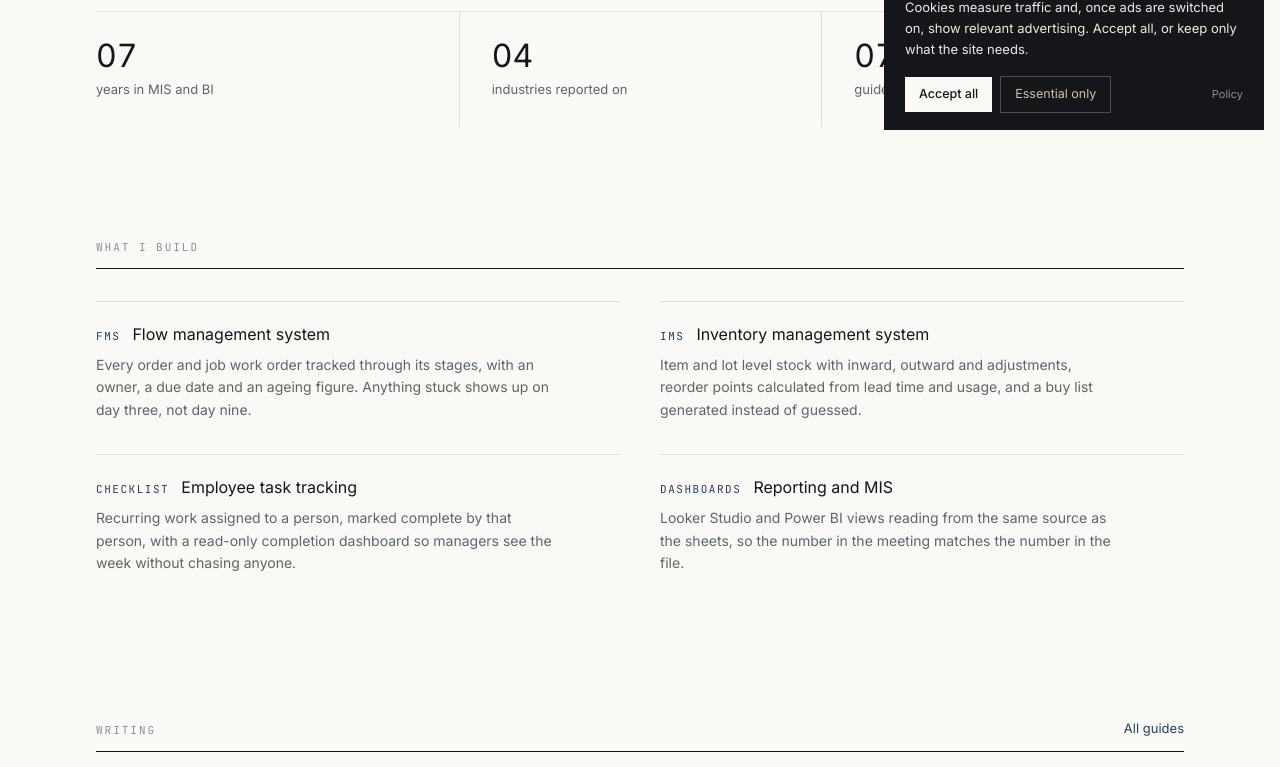
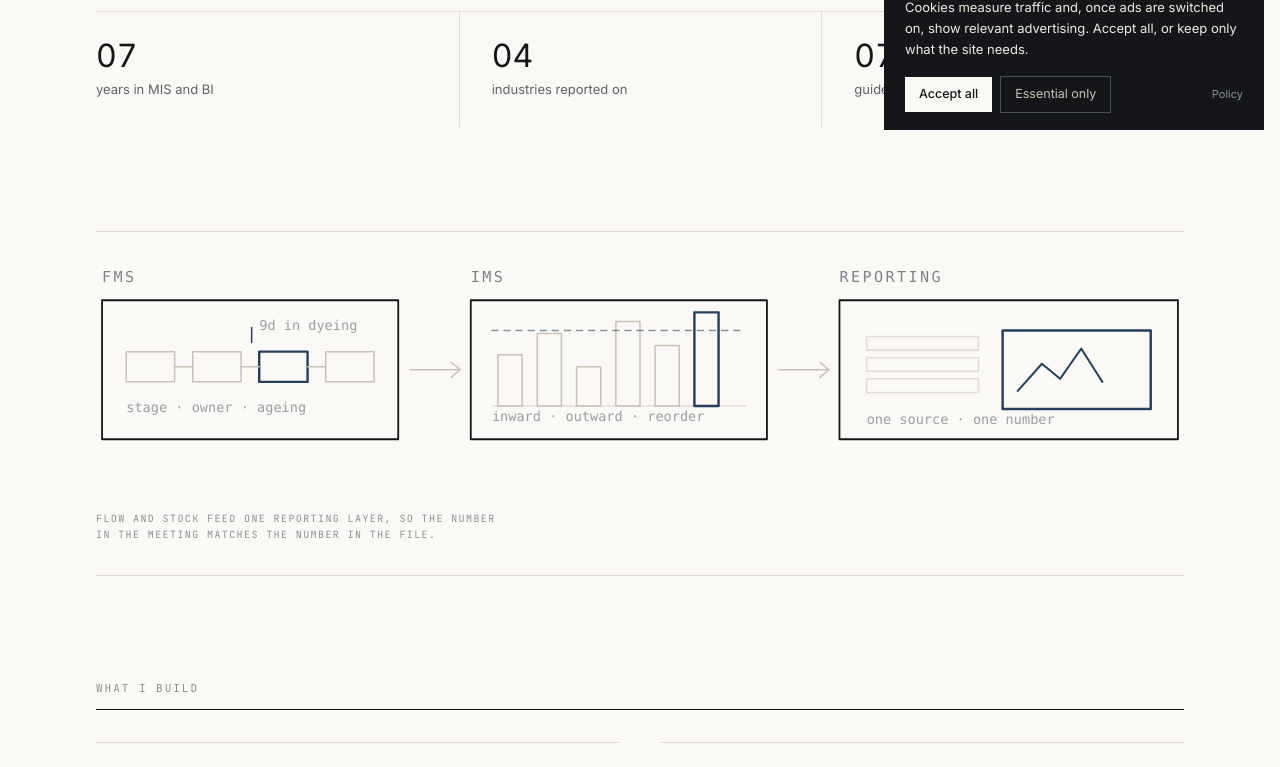
Before and after one commit to legitanna/Prashant-Portfolio, a Next.js app: page / in a window 1280 px wide. Shown: the part 654-1421 px from the top of the page. Built offline with nearby package versions, Linux system fonts and the light colour scheme.

Commit message:
Add two line-work system diagrams and a services page figure

```diff
--- a/app/globals.css
+++ b/app/globals.css
@@ -88,8 +88,14 @@
   }
 }
 
-/* Print */
-@media print {
+/* Diagrams */
+@media (max-width: 640px) {
+  .diagram-note {
+    display: none;
+  }
+}
+
+/* Print */@media print {
   @page {
     margin: 10mm 12mm;
   }
--- a/app/page.tsx
+++ b/app/page.tsx
@@ -1,6 +1,7 @@
 import Link from 'next/link';
 import Image from 'next/image';
 import { getAllGuides } from '@/lib/guides';
+import { Figure, PipelineDiagram } from '@/components/Diagrams';
 
 const stats = [
   { value: '07', label: 'years in MIS and BI' },
@@ -104,6 +105,15 @@ export default function Home() {
             </div>
           ))}
         </dl>
+      </section>
+
+      {/* Schematic */}
+      <section className="wrap py-12">
+        <div className="border-y border-[#e2ddd4] py-8">
+          <Figure caption="Flow and stock feed one reporting layer, so the number in the meeting matches the number in the file.">
+            <PipelineDiagram className="h-auto w-full" />
+          </Figure>
+        </div>
       </section>
 
       {/* What I build */}
--- a/app/services/page.tsx
+++ b/app/services/page.tsx
@@ -1,5 +1,6 @@
 import type { Metadata } from 'next';
 import Link from 'next/link';
+import { Figure, ValueChainDiagram } from '@/components/Diagrams';
 
 export const metadata: Metadata = {
   title: 'Services — FMS, IMS and automated reporting',
@@ -111,6 +112,12 @@ export default function ServicesPage() {
         your team already opens every day. Fixed scope, fixed fee, handed over working.
       </p>
 
+      <div className="mt-12 border-y border-[#e2ddd4] py-8">
+        <Figure caption="Every step is tracked where it happens. The report reads all of them, not a copy of one.">
+          <ValueChainDiagram className="h-auto w-full" />
+        </Figure>
+      </div>
+
       <section className="mt-14">
         <div className="border-b border-[#14161a] pb-3">
           <h2 className="eyebrow">What I build</h2>
--- /dev/null
+++ b/components/Diagrams.tsx
@@ -0,0 +1,180 @@
+type Props = { className?: string };
+
+const ink = '#14161a';
+const accent = '#24405e';
+const rule = '#c9c2b6';
+const faint = '#e2ddd4';
+const muted = '#7d828a';
+
+const label = {
+  fill: muted,
+  fontSize: '10',
+  letterSpacing: '1.6',
+  fontFamily: 'ui-monospace, SFMono-Regular, Menlo, monospace',
+};
+
+const small = {
+  fill: '#9a9ea5',
+  fontSize: '9',
+  fontFamily: 'ui-monospace, SFMono-Regular, Menlo, monospace',
+};
+
+export function PipelineDiagram({ className }: Props) {
+  return (
+    <svg
+      viewBox="0 0 720 150"
+      role="img"
+      aria-label="Flow management and inventory feed a single reporting layer"
+      className={className}
+      fill="none"
+      strokeLinecap="round"
+      strokeLinejoin="round"
+    >
+      {/* FMS */}
+      <text x="4" y="12" {...label}>
+        FMS
+      </text>
+      <rect x="4" y="24" width="196" height="92" stroke={ink} strokeWidth="1.2" />
+      {[0, 1, 2, 3].map((i) => (
+        <rect
+          key={i}
+          x={20 + i * 44}
+          y="58"
+          width="32"
+          height="20"
+          stroke={i === 2 ? accent : rule}
+          strokeWidth={i === 2 ? 1.6 : 1}
+        />
+      ))}
+      {[0, 1, 2].map((i) => (
+        <line key={i} x1={52 + i * 44} y1="68" x2={64 + i * 44} y2="68" stroke={rule} strokeWidth="1" />
+      ))}
+      <line x1="103" y1="52" x2="103" y2="42" stroke={accent} strokeWidth="1" />
+      <text x="108" y="44" {...small}>
+        9d in dyeing
+      </text>
+      <text x="20" y="98" {...small} className="diagram-note">
+        stage · owner · ageing
+      </text>
+
+      <line x1="208" y1="70" x2="240" y2="70" stroke={rule} strokeWidth="1" />
+      <path d="M235 65l6 5-6 5" stroke={rule} strokeWidth="1" />
+
+      {/* IMS */}
+      <text x="248" y="12" {...label}>
+        IMS
+      </text>
+      <rect x="248" y="24" width="196" height="92" stroke={ink} strokeWidth="1.2" />
+      <line x1="262" y1="94" x2="430" y2="94" stroke={faint} strokeWidth="1" />
+      {[34, 48, 26, 56, 40, 62].map((h, i) => (
+        <rect
+          key={i}
+          x={266 + i * 26}
+          y={94 - h}
+          width="16"
+          height={h}
+          stroke={i === 5 ? accent : rule}
+          strokeWidth={i === 5 ? 1.6 : 1}
+        />
+      ))}
+      <line x1="262" y1="44" x2="430" y2="44" stroke={accent} strokeWidth="1" strokeDasharray="4 4" opacity="0.55" />
+      <text x="262" y="104" {...small} className="diagram-note">
+        inward · outward · reorder
+      </text>
+
+      <line x1="452" y1="70" x2="484" y2="70" stroke={rule} strokeWidth="1" />
+      <path d="M479 65l6 5-6 5" stroke={rule} strokeWidth="1" />
+
+      {/* Reporting */}
+      <text x="492" y="12" {...label}>
+        REPORTING
+      </text>
+      <rect x="492" y="24" width="224" height="92" stroke={ink} strokeWidth="1.2" />
+      {[0, 1, 2].map((i) => (
+        <rect key={i} x="510" y={48 + i * 14} width="74" height="9" stroke={faint} strokeWidth="1" />
+      ))}
+      <rect x="600" y="44" width="98" height="52" stroke={accent} strokeWidth="1.6" />
+      <path d="M610 84l16-18 12 10 14-20 14 22" stroke={accent} strokeWidth="1.3" />
+      <text x="510" y="106" {...small} className="diagram-note">
+        one source · one number
+      </text>
+    </svg>
+  );
+}
+
+export function ValueChainDiagram({ className }: Props) {
+  const nodes = [
+    { x: 6, w: 122, term: 'Enquiry' },
+    { x: 156, w: 122, term: 'Order' },
+    { x: 306, w: 122, term: 'Material' },
+    { x: 456, w: 122, term: 'Work' },
+    { x: 606, w: 108, term: 'Report' },
+  ];
+
+  const subs = ['terms, credit', 'FMS', 'IMS', 'flows, checks', 'MIS, BI'];
+
+  return (
+    <svg
+      viewBox="0 0 720 120"
+      role="img"
+      aria-label="The chain from enquiry to report, and which system covers each step"
+      className={className}
+      fill="none"
+      strokeLinecap="round"
+      strokeLinejoin="round"
+    >
+      {nodes.map((n, i) => (
+        <g key={n.term}>
+          <rect
+            x={n.x}
+            y="40"
+            width={n.w}
+            height="44"
+            stroke={i === 0 || i === 4 ? accent : ink}
+            strokeWidth={i === 0 || i === 4 ? 1.5 : 1.1}
+          />
+          <text
+            x={n.x + 12}
+            y="59"
+            fill={ink}
+            fontSize="11"
+            fontFamily="ui-sans-serif, system-ui, sans-serif"
+          >
+            {n.term}
+          </text>
+          <text x={n.x + 12} y="74" {...small} fontSize="8.5" className="diagram-note">
+            {subs[i]}
+          </text>
+          {i < nodes.length - 1 && (
+            <g>
+              <line
+                x1={n.x + n.w}
+                y1="62"
+                x2={nodes[i + 1].x - 10}
+                y2="62"
+                stroke={rule}
+                strokeWidth="1"
+              />
+              <path
+                d={`M${nodes[i + 1].x - 15} 58l5 4-5 4`}
+                stroke={rule}
+                strokeWidth="1"
+              />
+            </g>
+          )}
+        </g>
+      ))}
+    </svg>
+  );
+}
+
+export function Figure({ children, caption }: { children: React.ReactNode; caption: string }) {
+  return (
+    <figure>
+      {children}
+      <figcaption className="mt-5 max-w-[70ch] font-mono text-[10px] uppercase leading-relaxed tracking-[0.14em] text-[#8a8f97]">
+        {caption}
+      </figcaption>
+    </figure>
+  );
+}
```
